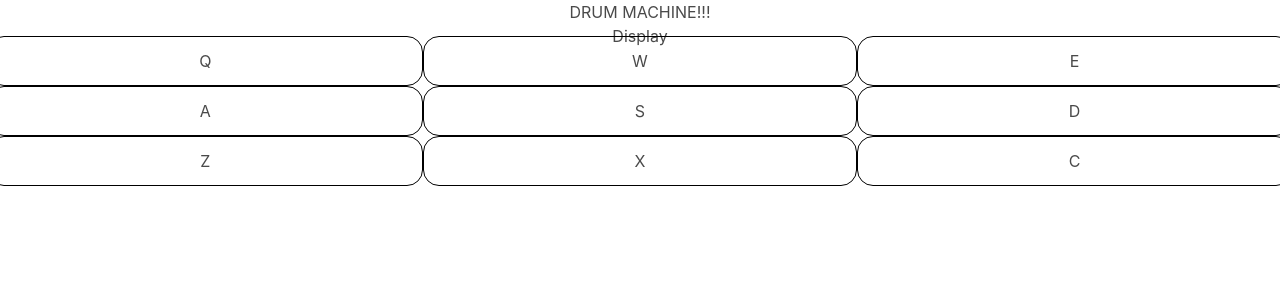
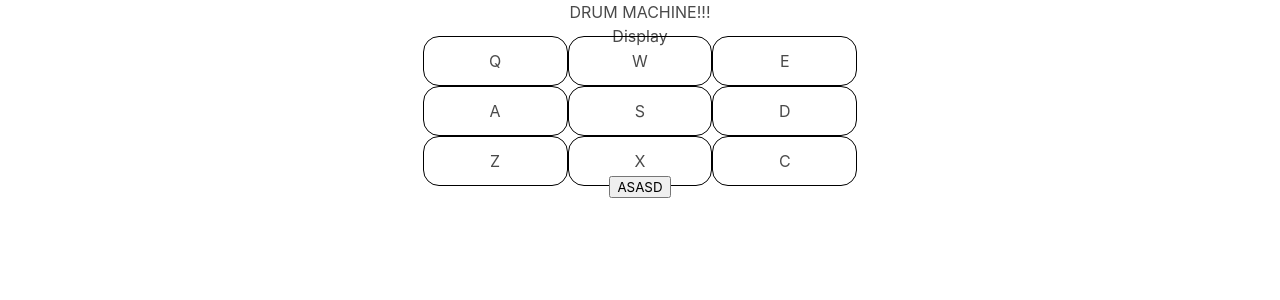
Before and after one commit to marianoheller/drum-machine, a React (Create React App) app: page / in a window 1280 px wide. Shown: the top 300 px of the page. Built offline with nearby package versions, Linux system fonts and the light colour scheme.

Commit message:
Martes noche

```diff
--- a/src/DrumMachine/DrumMachine.js
+++ b/src/DrumMachine/DrumMachine.js
@@ -2,16 +2,38 @@ import React, { Component } from 'react'
 import { bankOne, bankTwo } from './Banks'
 import './DrumMachine.css'
 
-
+const banks = [ bankOne, bankTwo];
 
 export default class DrumMachine extends Component {
 
+    constructor(props) {
+        super(props);
+
+        this.state = {
+            currentBank: bankOne
+        }
+
+        this.onToogleBank = this.onToogleBank.bind(this);
+    }
+
+    onToogleBank() {
+        const { currentBank } = this.state;
+        const currentIndex = banks.findIndex( (b) => b===currentBank);
+        this.setState({
+            currentBank: banks[ (currentIndex+1)%(banks.length) ],
+        })
+    }
+
     render() {
+        const { currentBank } = this.state;
         return (
-            <div id="drum-machine">
-                DRUM MACHINE!!!
-                <Display />
-                <NumPad />
+            <div className="columns" id="drum-machine">
+                <div className="column is-one-third is-offset-one-third">
+                    DRUM MACHINE!!!
+                    <Display />
+                    <NumPad bank={currentBank}/>
+                    <BankChooser onToogle={this.onToogleBank}/>
+                </div>
             </div>
         )
     }
@@ -37,11 +59,13 @@ class NumPad extends Component {
     }
 
     render() {
-        const keys = "Q,W,E,A,S,D,Z,X,C".split(",").reduce( (acc, key, i) => {
+
+        const { bank } = this.props;
+        const keys = bank.map( (b) => b.keyTrigger ).reduce( (acc, key, i) => {
             if ( i%3 === 0 ) acc.push([]);
             acc[acc.length-1].push(key);
             return acc;
-        }, [])
+        }, []);
 
         return (
             <div id="numpadContainer">
@@ -57,7 +81,12 @@ class NumPad extends Component {
                                     onClick={this.handleNumpadClick.bind(this,i+j)}
                                     >
                                         {key}
-                                        <audio src="asd" className="clip" id={key}></audio>
+                                        <audio src={
+                                            bank.find( (b) => b.keyTrigger===key ).url
+                                        }
+                                        className="clip"
+                                        id={key}
+                                        />
                                     </div>
                                 )
                             })}
@@ -68,3 +97,16 @@ class NumPad extends Component {
         )
     }
 }
+
+
+class BankChooser extends Component {
+
+    render() {
+        const { onToogle } = this.props;
+        return (
+            <div>
+                <button onClick={onToogle}>ASASD</button>
+            </div>
+        )
+    }
+}
```
